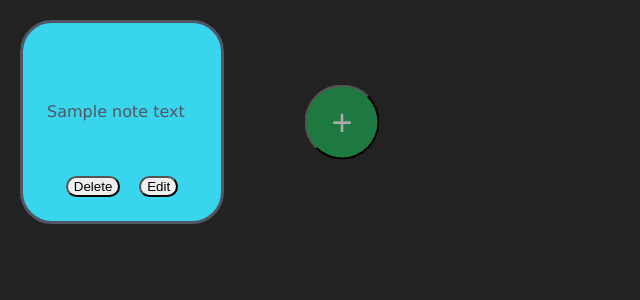
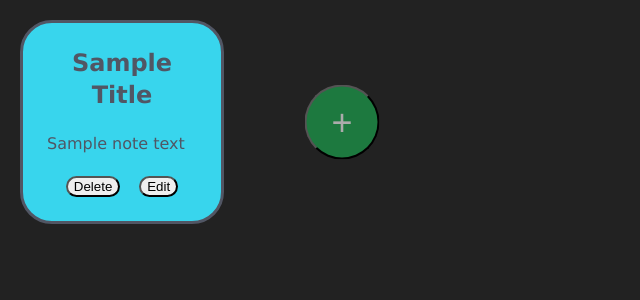
Before and after one commit to Slenderslayer88/Nuxt_Notes, a Vue app in the folder Vue-Notes-App/: page /about in a window 1280 px wide. Shown: the top 300 px of the page, without its empty margins (0-640 px from the left). Built offline with nearby package versions, Linux system fonts and the light colour scheme.

Commit message:
Note title editable again

```diff
--- a/Vue-Notes-App/src/components/Note.vue
+++ b/Vue-Notes-App/src/components/Note.vue
@@ -37,6 +37,7 @@
     const emit = defineEmits(['delete', 'edit']); //emits as seen in previous component
     const props = defineProps(['note']);
 
+    const title = ref(props.note.title);
     const mainText = ref(props.note.mainText);
     const showNotePopupModal = ref(false);
 
```
